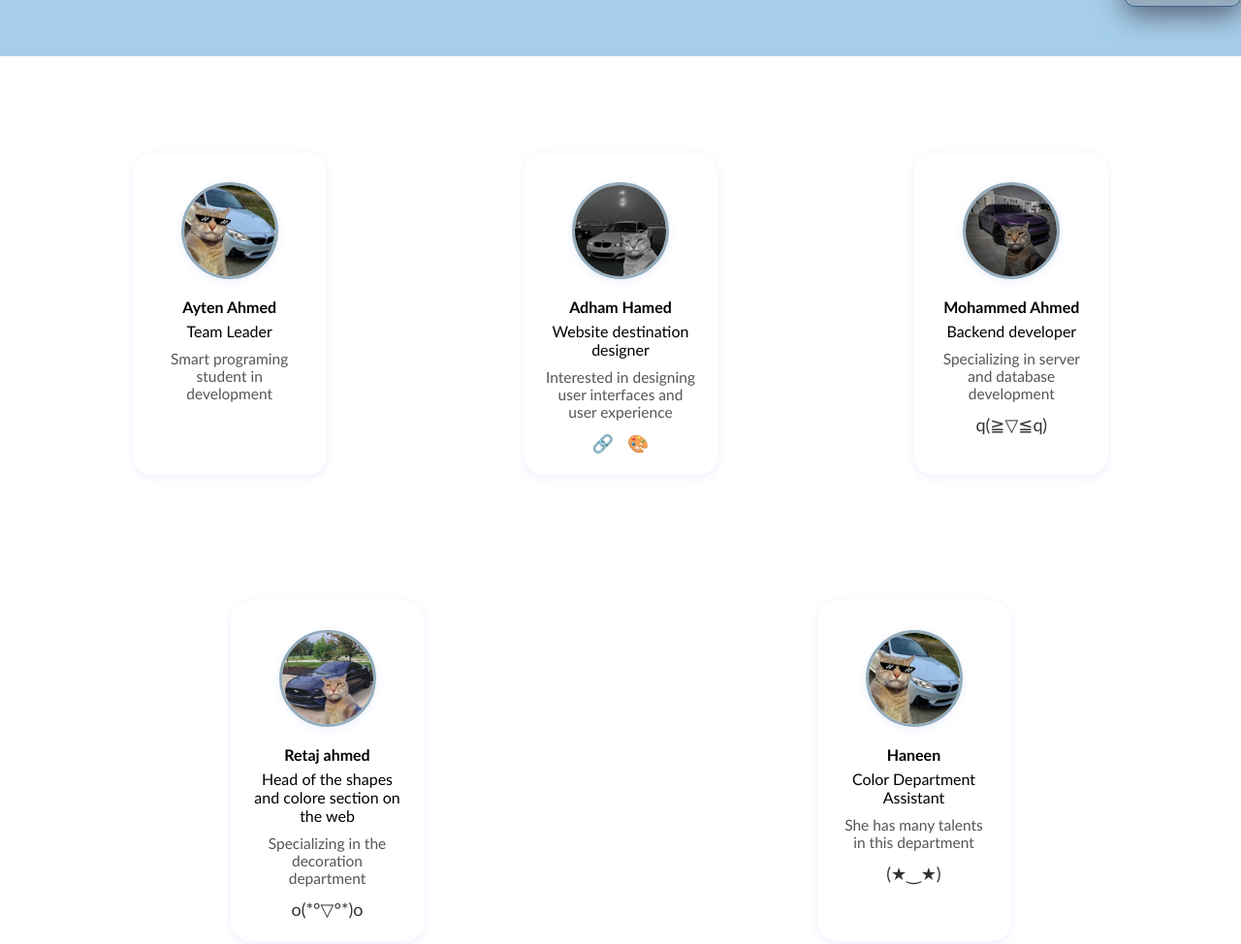
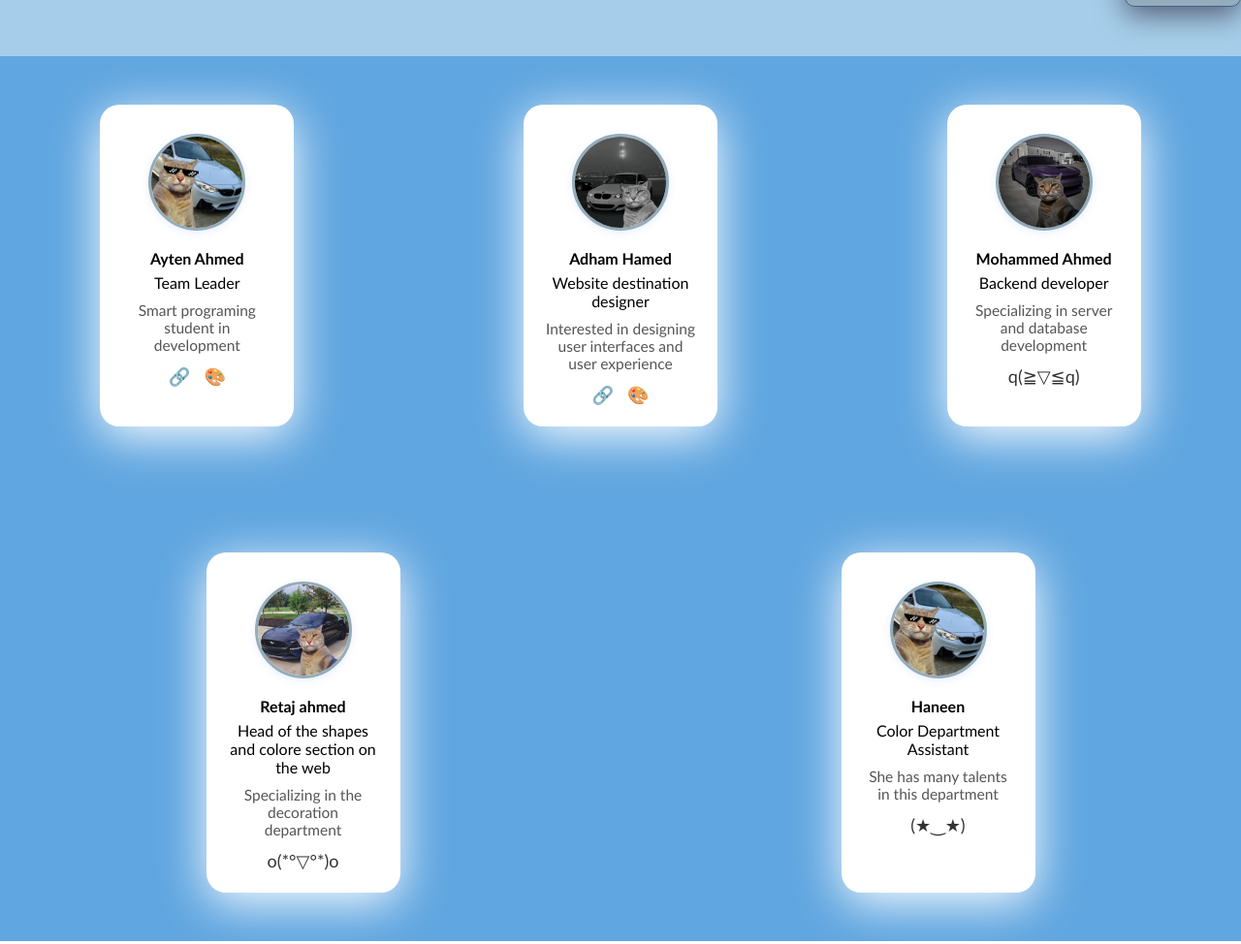
Before and after one commit to mohamed12345abdullah/level2-Group, a plain HTML site: page index.html in a window 1280 px wide. Shown: the part 793-1767 px from the top of the page at 97% size. Drawn offline with nearby package versions, Linux system fonts and the light colour scheme.

Commit message:
adham 11  99

```diff
--- a/index.html
+++ b/index.html
@@ -92,6 +92,10 @@
                 <div class="member-name">Ayten Ahmed</div>
                 <div class="member-role">Team Leader</div>
                 <div class="member-bio">Smart programing student in development</div>
+                 <div class="social-links">
+                    <a href="#" title="LinkedIn">🔗</a>
+                    <a href="#" title="Behance">🎨</a>
+                </div>
             </div>
             <div class="member-card2">
                 <img src="./imgs/1000036011.jpg" alt="Member 2" class="member-photo2">
--- a/style.css
+++ b/style.css
@@ -284,12 +284,13 @@ p {
 
 /* hero section styling */
 .team-container {
+    background-color: rgb(96, 166, 224);
     display: flex;
     flex-wrap: wrap;
     justify-content: space-around;
     gap: 30px;
-    margin: 40px;
-    padding: 10px;
+    /* margin: 40px;
+    padding: 10px; */
 }
 
 .member-card1, .member-card2, .member-card3, .member-card4, .member-card5 {
@@ -299,8 +300,8 @@ p {
     text-align: center;
     border: 2px solid transparent;
     border-radius: 20px;
-    background: #fff;
-    box-shadow: 0 2px 8px rgba(37, 99, 235, 0.10);
+    background: #ffffff;
+    box-shadow: 0 10px 50px rgb(255, 255, 255);
 }
 
 .member-photo1, .member-photo2, .member-photo3, .member-photo4, .member-photo5 {
```
